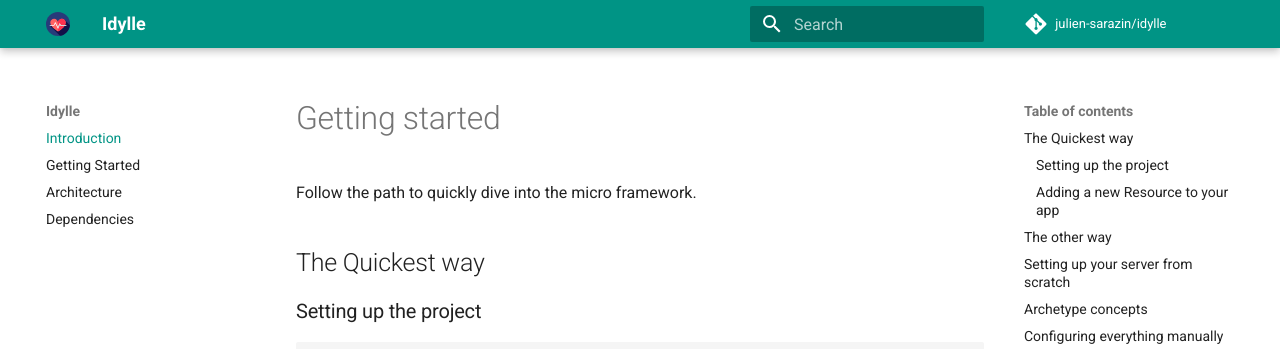
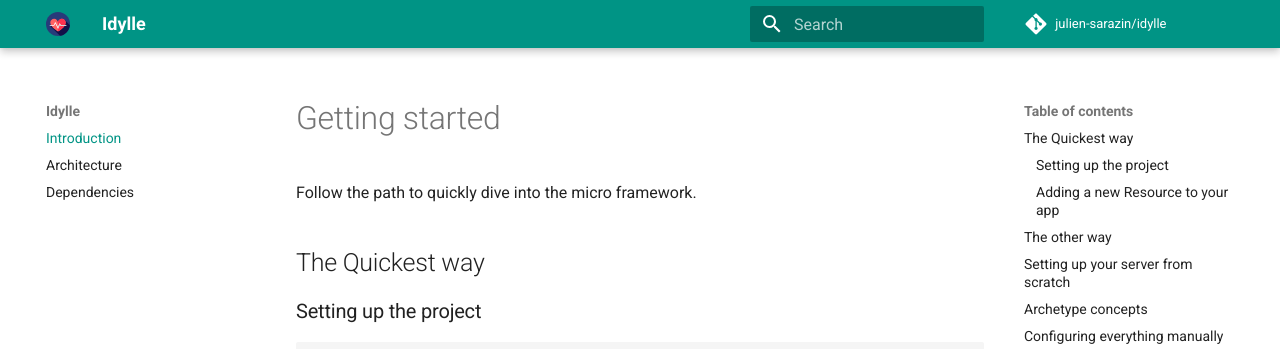
Before and after one commit to julien-sarazin/idylle, an MkDocs documentation site: the page built from docs/docs/index.md, in a window 1280 px wide. Shown: the top 349 px of the page. Built offline with MkDocs 1.6.1 and Material for MkDocs 9.7.7, drawn with Linux system fonts in a browser that asks for light colours; comment, search, counter and statistics services are not loaded; old or Windows-style settings are respelled for this version of MkDocs.

Commit message:
updated docs

```diff
--- a/docs/mkdocs.yml
+++ b/docs/mkdocs.yml
@@ -51,6 +51,5 @@ markdown_extensions:
 
 pages:
     - Introduction: index.md
-    - Getting Started: getting-started.md
     - Architecture: architecture.md
     - Dependencies: dependencies.md
```
